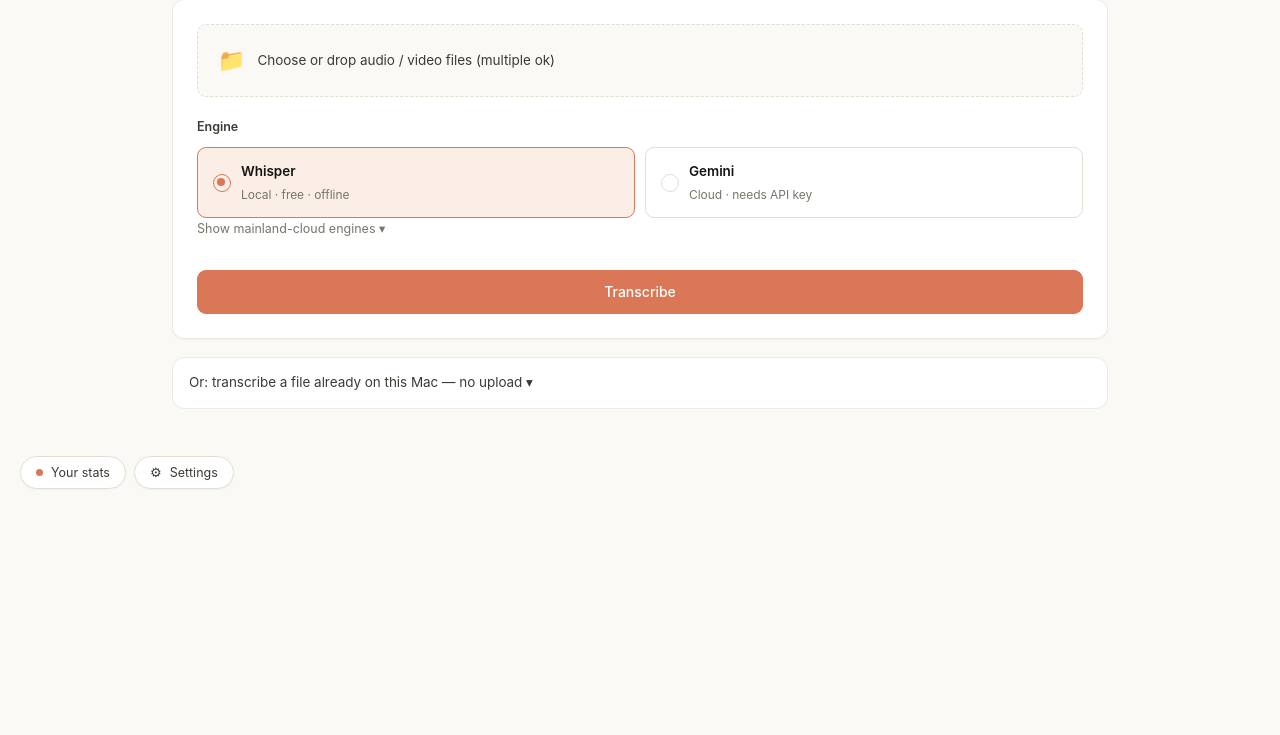
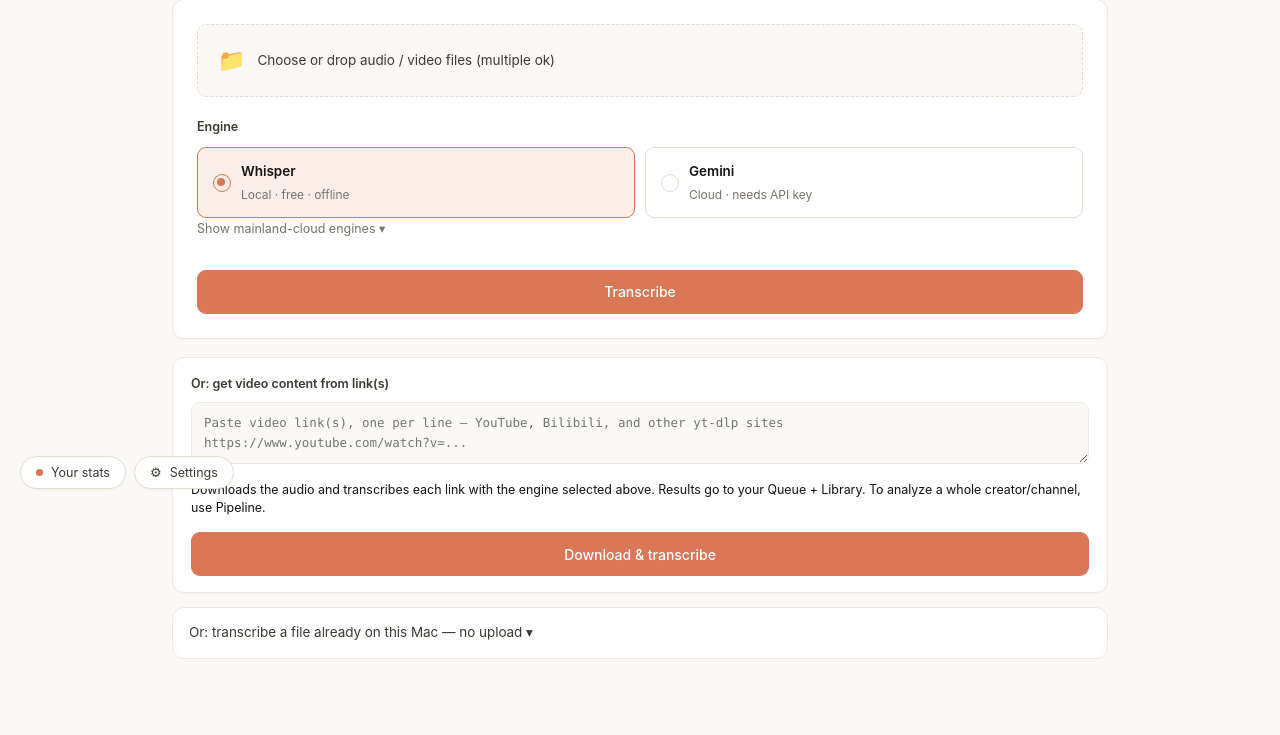
Before and after one commit to Kapozux/_Verbatim_, a Flask app: page / in a window 1280 px wide. Shown: the part 291-1026 px from the top of the page. Before the commit the page ends 780 px from the top, so only its background shows below. Run offline with Flask 3, Linux system fonts and the light colour scheme; data that the repository does not hold is empty; some libraries are stand-ins or nearby versions.

Commit message:
Split Pipeline: "get video content" (URLs) vs "analyze a creator"
Pipeline conflated two jobs behind an "Analyze & synthesize" checkbox:
download+transcribe a link, or analyze a whole creator. Separated per the
user's model:

- Transcribe tab gains "get video content from link(s)": paste one or
  several video URLs -> each downloads its audio and transcribes as an
  independent Library task (same Queue + Library as file/local uploads),
  via new POST /api/transcribe_urls + _download_then_transcribe (reuses
  download_one + the normal run_transcription path).
- Pipeline is now creator-only: the Analyze checkbox is gone (always
  analyzes), placeholder says channel/homepage, and the cost confirm points
  single-video users to Transcribe.

Verified: endpoint rejects empty input, a bad link fails cleanly as a
Library task (no hang) with a clear message, static assets 200, the checkbox
is gone and the URL box renders.

Co-Authored-By: Claude Opus 4.8 <noreply@anthropic.com>

```diff
--- a/getAudio/app.py
+++ b/getAudio/app.py
@@ -831,6 +831,48 @@ def api_transcribe_local():
     if error:
         return jsonify({'error': error}), 400
     return jsonify({'task_id': task_id})
+
+
+def _download_then_transcribe(task_id, url, engine, q):
+    """单个视频链接：先下音频，再走正常转写任务（进 Library，和上传的稿一样）。"""
+    from downloader import download_one
+    dl_dir = os.path.join(config.UPLOAD_FOLDER, f'url_{task_id}')
+    try:
+        q.put(json.dumps({'type': 'progress', 'percent': 1, 'message': 'Downloading audio…'}))
+        item = download_one({'video_url': url}, dl_dir)
+        if not item or not item.get('path') or not os.path.isfile(item['path']):
+            taskdb.set_status(task_id, 'failed',
+                              error='Download failed — bad link, private/removed video, or geo-blocked.')
+            q.put(json.dumps({'type': 'error', 'message': 'Download failed — check the link.'}))
+            return
+        title = item.get('title') or url
+        # 复用正常转写链路：落 results/、taskdb done、SSE 推进度，全和上传一致
+        run_transcription(task_id, item['path'], engine, title, q,
+                          None, False, engine != 'whisper')
+    except Exception as e:  # noqa: BLE001
+        taskdb.set_status(task_id, 'failed', error=str(e)[:300])
+        q.put(json.dumps({'type': 'error', 'message': str(e)[:200]}))
+    finally:
+        shutil.rmtree(dl_dir, ignore_errors=True)
+
+
+@app.route('/api/transcribe_urls', methods=['POST'])
+def api_transcribe_urls():
+    """获取视频内容：贴一个或多个视频链接 → 各自下载+转写，成独立的 Library 任务。"""
+    body = request.get_json(silent=True) or {}
+    engine = body.get('engine', 'whisper')
+    urls = [u.strip() for u in re.split(r'[\n,]+', body.get('urls') or '') if u.strip()]
+    if not urls:
+        return jsonify({'error': 'Paste at least one video link'}), 400
+    out = []
+    for url in urls[:20]:                       # 一次最多 20 条，防手滑
+        task_id = str(uuid.uuid4())
+        taskdb.create(task_id, url, engine, None, '')
+        q = queue.Queue()
+        tasks[task_id] = q
+        executor.submit(_download_then_transcribe, task_id, url, engine, q)
+        out.append({'url': url, 'task_id': task_id})
+    return jsonify({'tasks': out})
 
 
 @app.route('/upload_batch', methods=['POST'])
--- a/getAudio/static/app.js
+++ b/getAudio/static/app.js
@@ -252,6 +252,37 @@ if (localGoBtn) localGoBtn.addEventListener('click', async () => {
         onTaskFinished();
     } finally {
         localGoBtn.disabled = false;
+    }
+});
+
+// —— 获取视频内容：贴一个或多个链接 → 下载 + 转写（各自成 Library 任务）——
+const urlGoBtn = document.getElementById('url-go');
+if (urlGoBtn) urlGoBtn.addEventListener('click', async () => {
+    const urls = (document.getElementById('url-input').value || '').trim();
+    if (!urls) { document.getElementById('url-input').focus(); return; }
+    const engine = document.querySelector('input[name="engine"]:checked').value;
+    errorSection.classList.add('hidden');
+    batchSection.classList.remove('hidden');
+    batchList.innerHTML = '';
+    urlGoBtn.disabled = true;
+    try {
+        const resp = await fetch('/api/transcribe_urls', {
+            method: 'POST', headers: { 'Content-Type': 'application/json' },
+            body: JSON.stringify({ urls, engine }),
+        });
+        const data = await resp.json().catch(() => ({}));
+        if (!resp.ok || data.error) { alert(data.error || `Failed (${resp.status})`); return; }
+        batchTotal = data.tasks.length; batchFinished = 0; updateBatchProgress();
+        for (const t of data.tasks) {
+            const row = createBatchRow(t.url);
+            setRowStatus(row, 'Downloading…', 'running');
+            batchList.appendChild(row);
+            connectBatchSSE(t.task_id, row);
+        }
+    } catch (err) {
+        alert('Failed: ' + err.message);
+    } finally {
+        urlGoBtn.disabled = false;
     }
 });
 
@@ -870,7 +901,6 @@ const chainUrl = document.getElementById('chain-url');
 const chainAuthor = document.getElementById('chain-author');
 const chainMax = document.getElementById('chain-max');
 const chainEngine = document.getElementById('chain-engine');
-const chainAnalyze = document.getElementById('chain-analyze');
 const chainPreferSubs = document.getElementById('chain-prefer-subs');
 const chainVerify = document.getElementById('chain-verify');
 const chainSelfVerify = document.getElementById('chain-self-verify');
@@ -899,10 +929,10 @@ chainStartBtn.addEventListener('click', async () => {
     const url = (chainUrl.value || '').trim();
     if (!url) { chainUrl.focus(); return; }
     // 花钱确认：分析/合成会按视频数调用付费模型
-    if (chainAnalyze.checked) {
+    {
         const extra = chainVerify.checked ? '\n+ Web fact-check uses extra Google Search quota.' : '';
-        if (!confirm('This pipeline runs AI analysis + synthesis on every video, spending paid Gemini quota that scales with video count (can add up).'
-            + extra + '\n\nJust want transcripts to analyze in Claude yourself? Cancel, then untick "Analyze & synthesize".\n\nContinue?')) {
+        if (!confirm('This analyzes every video of the creator + synthesizes one portrait, spending paid model quota that scales with video count (can add up).'
+            + extra + '\n\nJust want the transcript of one or a few videos? Cancel and use the Transcribe tab instead.\n\nContinue?')) {
             return;
         }
     }
@@ -917,7 +947,7 @@ chainStartBtn.addEventListener('click', async () => {
                 author: chainAuthor.value.trim(),
                 max_videos: parseInt(chainMax.value, 10) || 0,
                 engine: chainEngine.value,
-                analyze: chainAnalyze.checked,
+                analyze: true,
                 prefer_subs: chainPreferSubs.checked,
                 fallback_whisper: chainFallbackWhisper.checked,
                 verify: chainVerify.checked,
--- a/getAudio/static/style.css
+++ b/getAudio/static/style.css
@@ -405,6 +405,13 @@ button:focus-visible, a:focus-visible, input:focus-visible, select:focus-visible
   font-size: 12px; line-height: 1.6; color: var(--ink-soft); white-space: pre-wrap;
   overflow-wrap: anywhere;
 }
+.url-ingest { margin-top: 16px; border: 1px solid var(--line); border-radius: var(--r-lg); padding: 16px 18px; background: var(--card); box-shadow: var(--e1); }
+.url-ingest .group-label { display: block; margin-bottom: 8px; }
+.url-box { width: 100%; resize: vertical; min-height: 52px; font-family: var(--mono); font-size: 12.5px; line-height: 1.6;
+  padding: 10px 12px; border: 1px solid var(--line); border-radius: var(--r-md); background: var(--paper); color: var(--ink); }
+.url-row { display: flex; gap: 14px; align-items: center; justify-content: space-between; margin-top: 10px; flex-wrap: wrap; }
+.url-row .local-hint { flex: 1; min-width: 220px; margin: 0; }
+.url-row #url-go { white-space: nowrap; }
 .local-path { margin-top: 14px; border: 1px solid var(--line); border-radius: var(--r-lg); padding: 4px 16px; background: var(--card); }
 .local-path summary { cursor: pointer; font-size: 13.5px; color: var(--ink-soft); padding: 10px 0; list-style: none; }
 .local-path summary::-webkit-details-marker { display: none; }
--- a/getAudio/templates/index.html
+++ b/getAudio/templates/index.html
@@ -103,6 +103,16 @@
                     </button>
                 </form>
 
+                <div class="url-ingest">
+                    <label class="group-label">Or: get video content from link(s)</label>
+                    <textarea id="url-input" class="url-box" rows="2"
+                        placeholder="Paste video link(s), one per line — YouTube, Bilibili, and other yt-dlp sites&#10;https://www.youtube.com/watch?v=..."></textarea>
+                    <div class="url-row">
+                        <span class="local-hint">Downloads the audio and transcribes each link with the engine selected above. Results go to your Queue + Library. To analyze a whole creator/channel, use Pipeline.</span>
+                        <button type="button" id="url-go" class="btn-primary">Download &amp; transcribe</button>
+                    </div>
+                </div>
+
                 <details class="local-path">
                     <summary>Or: transcribe a file already on this Mac — no upload ▾</summary>
                     <p class="local-hint">Best for long videos. Verbatim reads the file in place (extracts audio locally),
@@ -148,7 +158,7 @@
                 <form class="chain-form-shell">
                     <div class="chain-form">
                         <input type="url" id="chain-url" class="search-input"
-                               placeholder="https://www.youtube.com/@creator/videos  ·  or a single video">
+                               placeholder="https://www.youtube.com/@creator  ·  a channel / homepage (for one video, use Transcribe)">
                         <!-- 主行：每次都要决定的（URL 在上；这里是 谁/用什么脑/要不要分析）-->
                         <div class="chain-form-row">
                             <input type="text" id="chain-author" class="search-input chain-small"
@@ -167,11 +177,7 @@
                                 <option value="glm">Analyze: GLM  (Alibaba)</option>
                                 <option value="qwen">Analyze: Qwen  (Alibaba)</option>
                             </select>
-                            <label class="chain-check">
-                                <input type="checkbox" id="chain-analyze" checked>
-                                Analyze &amp; synthesize
-                            </label>
-                            <button id="chain-start" type="button" class="btn-primary chain-btn">Start</button>
+                            <button id="chain-start" type="button" class="btn-primary chain-btn">Analyze</button>
                         </div>
                         <!-- 折叠：默认设置 + 专家旋钮，多数人不动 -->
                         <details class="chain-advanced">
```
